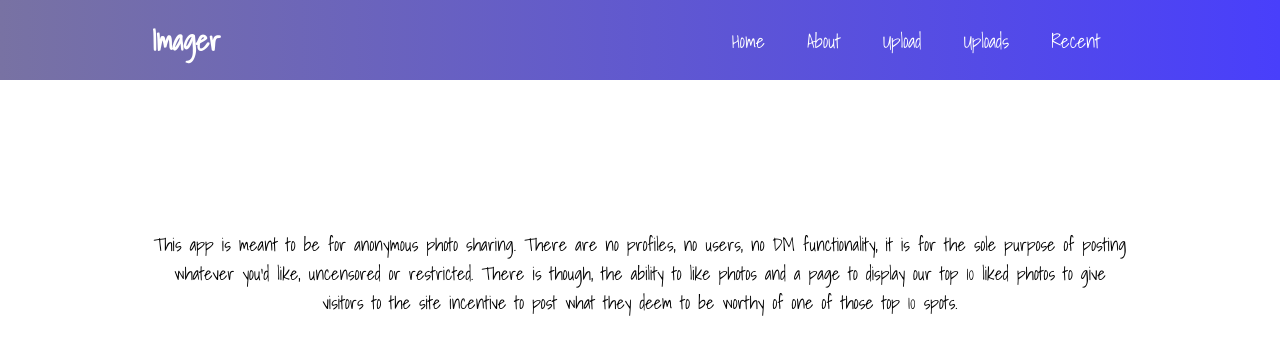
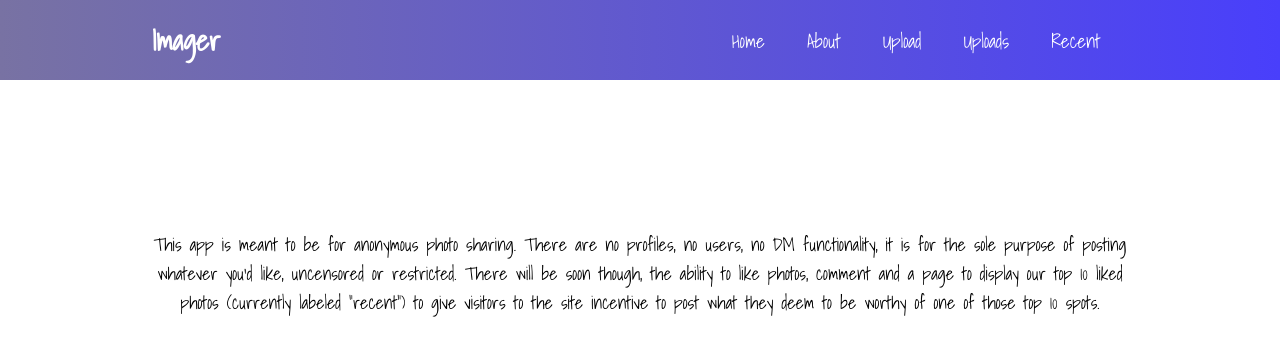
Before and after one commit to AlexJMartinez/react-spa-frontend, a React (Create React App) app: page /about in a window 1280 px wide. Shown: the top 356 px of the page. Built offline with nearby package versions, Linux system fonts and the light colour scheme.

Commit message:
added text and link to backend repo in the readme.md file

```diff
--- a/src/components/About.js
+++ b/src/components/About.js
@@ -9,9 +9,9 @@ const About = () => {
             <p>This app is meant to be for anonymous photo sharing.
             There are no profiles, no users, no DM functionality, it is for the sole
             purpose of posting whatever you'd like, uncensored or restricted. There
-            is though, the ability to like photos and a page to display our top 10
-            liked photos to give visitors to the site incentive to post what they
-            deem to be worthy of one of those top 10 spots.</p>
+            will be soon though, the ability to like photos, comment and a page to display our top 10
+            liked photos (currently labeled "recent") to give visitors to the site incentive
+            to post what they deem to be worthy of one of those top 10 spots.</p>
         </div>
     )
 }
```
Also changed, not shown: 1 other file (tests, documents, lock files or other folders).
